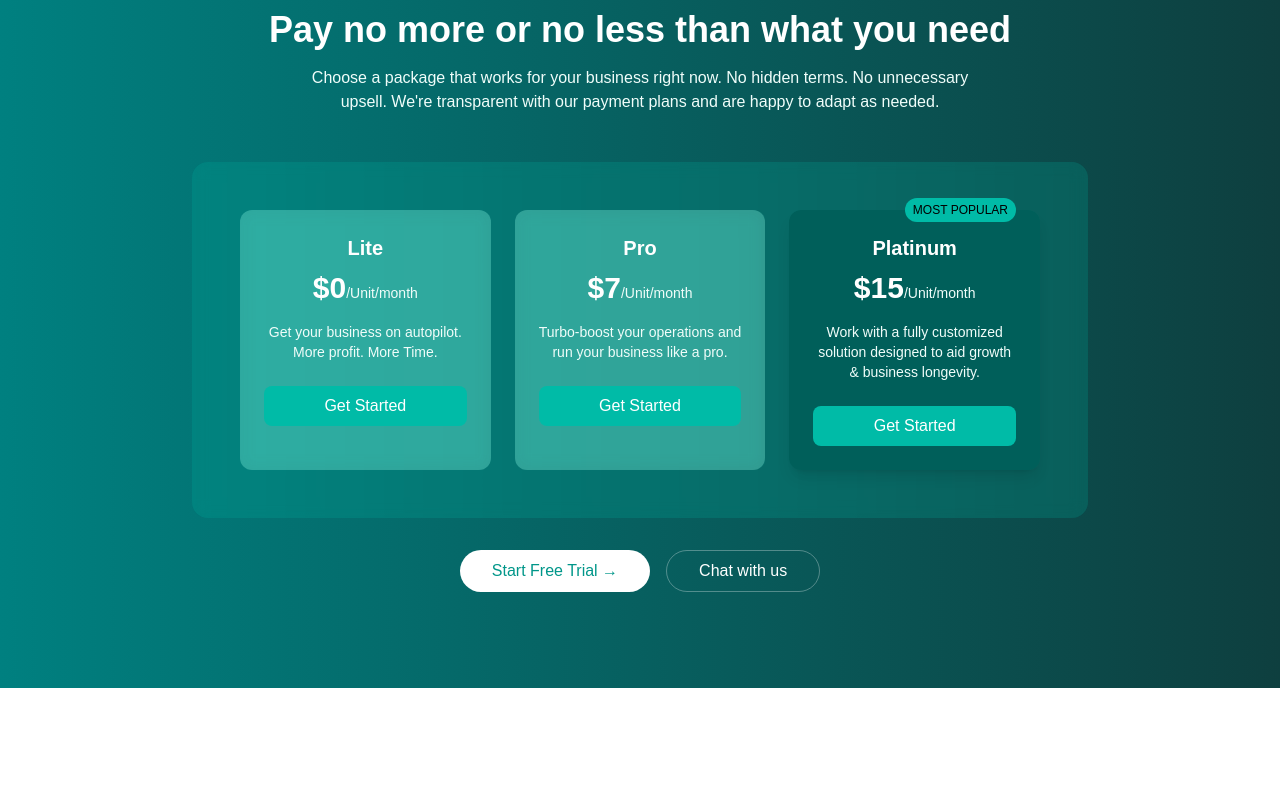
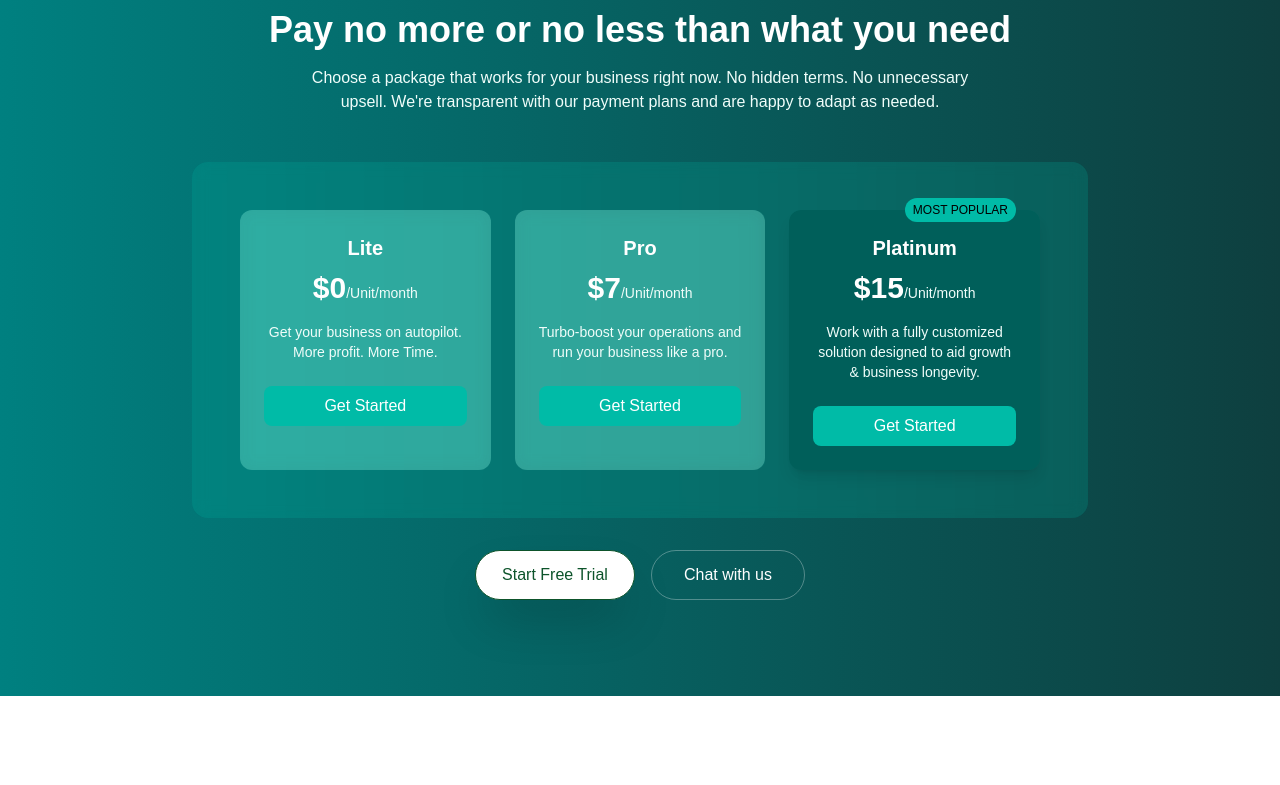
Before and after one commit to ni-hal/machine-text, a Next.js app: page / in a window 1280 px wide. Shown: the part 2299-3084 px from the top of the page. Built offline with nearby package versions, Linux system fonts and the light colour scheme; a web font is replaced by a local one.

Commit message:
deployment-error

```diff
--- a/src/component/Price.jsx
+++ b/src/component/Price.jsx
@@ -39,7 +39,7 @@ const Price = () => {
                     <span className="text-sm text-teal-50">/Unit/month</span>
                   </div>
                   <p className="text-sm mb-6 text-teal-50">{plan.desc}</p>
-                  <button className={`w-full py-2 rounded-lg transition duration-300 ease-in-out transform group-hover:scale-110 ${
+                  <button className={`w-full py-2 rounded-lg transition duration-300 ease-in-out transform group-hover:scale-150 ${
                     plan.popular
                       ? 'bg-teal-500 hover:bg-teal-400 text-white'
                       : 'bg-teal-500 hover:bg-teal-400 text-white'
@@ -52,8 +52,8 @@ const Price = () => {
           </div>
 
           <div className="flex flex-col md:flex-row justify-center gap-4 mt-8">
-            <button className="bg-white text-teal-600 hover:bg-teal-50 px-8 py-2 rounded-full transition duration-300 ease-in-out transform hover:scale-105">
-              Start Free Trial →
+          <button className="relative h-[50px] w-40 overflow-hidden border border-green-900 bg-white text-green-900 shadow-2xl transition-all before:absolute before:left-0 before:right-0 before:top-0 before:h-0 before:w-full before:bg-green-900 before:duration-500 after:absolute after:bottom-0 after:left-0 after:right-0 after:h-0 after:w-full after:bg-green-900 after:duration-500 hover:text-white hover:shadow-green-900 hover:before:h-2/4 hover:after:h-2/4 rounded-full">
+              <span className="relative z-10">Start Free Trial</span>
             </button>
             <button className="text-white border border-white/30 hover:bg-teal-500/20 px-8 py-2 rounded-full transition duration-300 ease-in-out transform hover:scale-105">
               Chat with us
```
